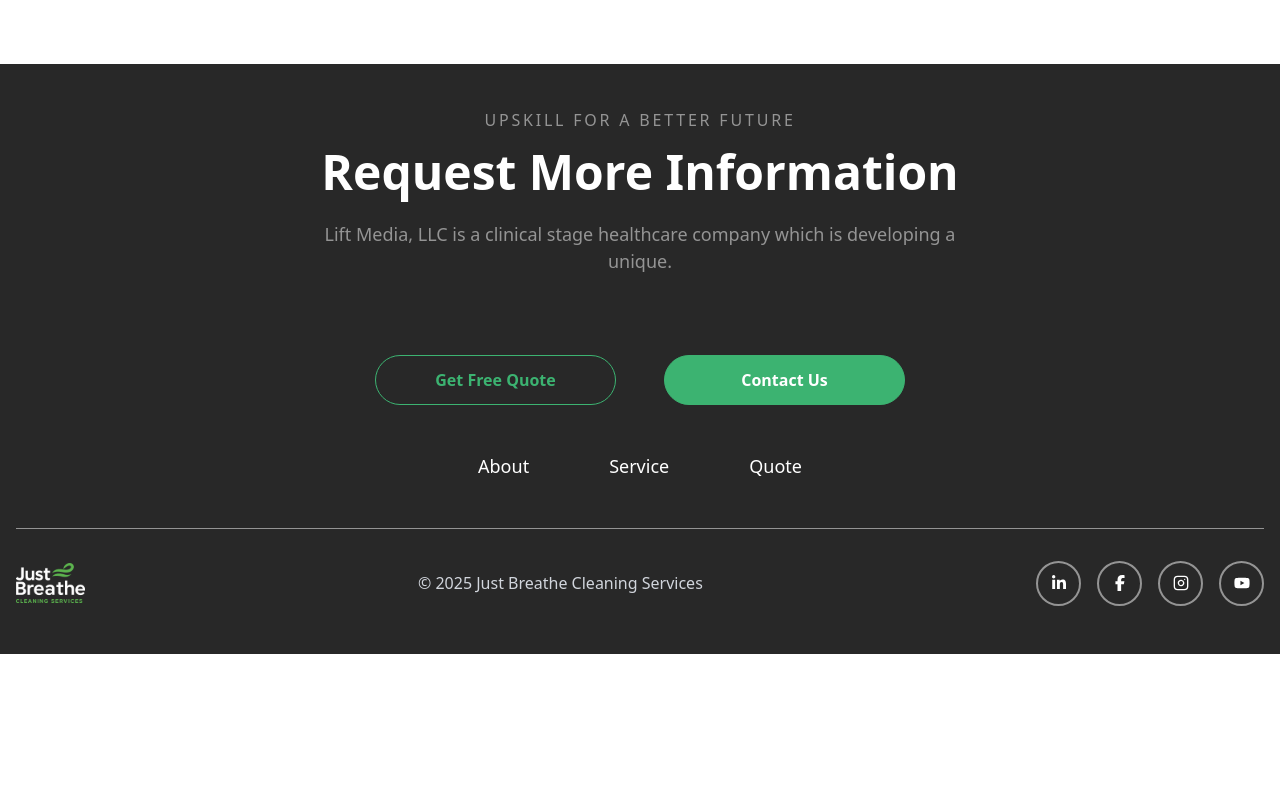
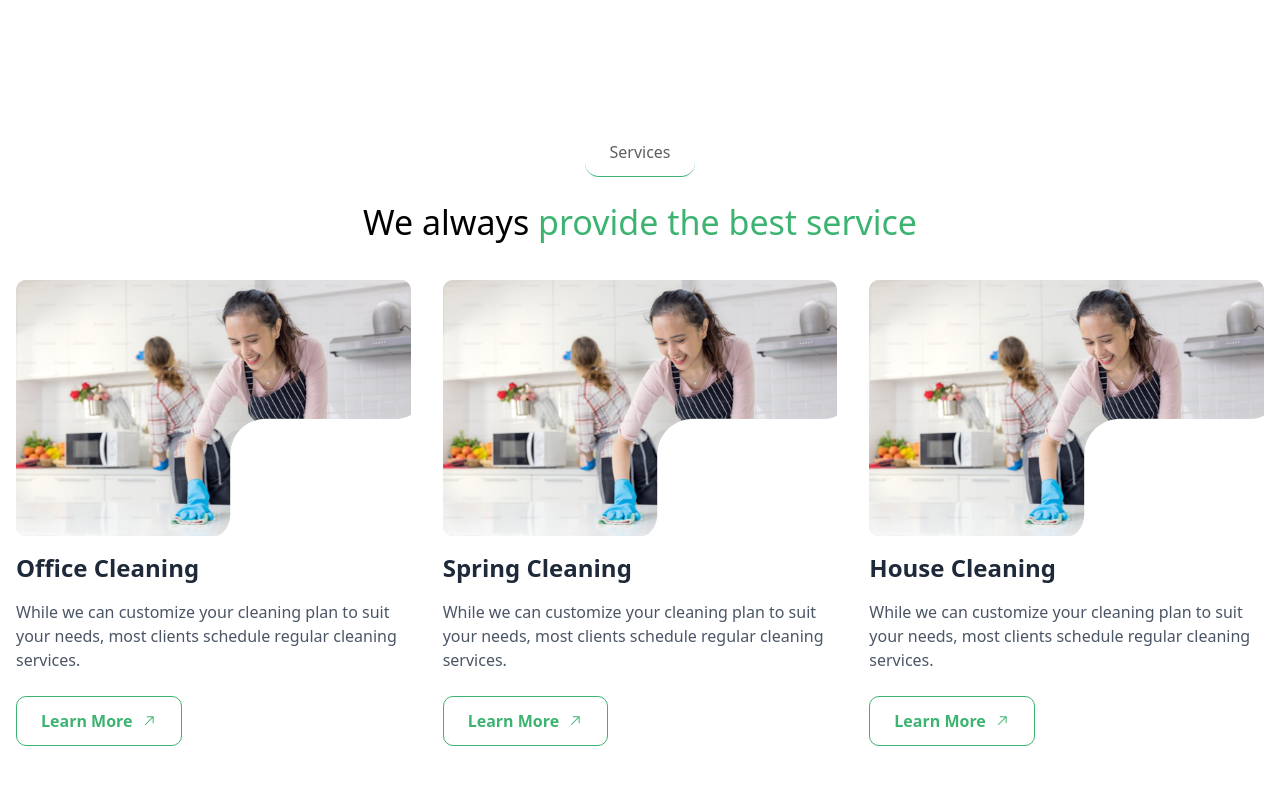
Before and after one commit to apponislam/fabiolajb-frontend, a Next.js app: page / in a window 1280 px wide. Shown: the part 2103-2900 px from the top of the page. Before the commit the page ends 2757 px from the top, so only its background shows below. Built offline with nearby package versions, Linux system fonts and the light colour scheme.

Commit message:
home services section added

```diff
--- a/app/page.tsx
+++ b/app/page.tsx
@@ -1,6 +1,7 @@
 import Footer from "@/components/root/Footer";
 import HeroSection from "@/components/root/home/HeroSection";
 import HomeAboutUs from "@/components/root/home/HomeAbout";
+import HomeServices from "@/components/root/home/HomeServices";
 import Navbar from "@/components/root/Navbar";
 
 export default function Home() {
@@ -9,6 +10,7 @@ export default function Home() {
             <Navbar></Navbar>
             <HeroSection></HeroSection>
             <HomeAboutUs></HomeAboutUs>
+            <HomeServices></HomeServices>
             <Footer></Footer>
         </>
     );
--- a/components/root/home/HomeServices.tsx
+++ b/components/root/home/HomeServices.tsx
@@ -0,0 +1,56 @@
+import Image from "next/image";
+import { GoArrowUpRight } from "react-icons/go";
+
+const HomeServices = () => {
+    const services = [
+        {
+            id: 1,
+            title: "Office Cleaning",
+            description: "While we can customize your cleaning plan to suit your needs, most clients schedule regular cleaning services.",
+            image: "/home/picture1.svg",
+        },
+        {
+            id: 2,
+            title: "Spring Cleaning",
+            description: "While we can customize your cleaning plan to suit your needs, most clients schedule regular cleaning services.",
+            image: "/home/picture1.svg",
+        },
+        {
+            id: 3,
+            title: "House Cleaning",
+            description: "While we can customize your cleaning plan to suit your needs, most clients schedule regular cleaning services.",
+            image: "/home/picture1.svg",
+        },
+    ];
+
+    return (
+        <section className="text-black py-16 px-4">
+            <div className="container mx-auto">
+                {/* Header */}
+                <div className="text-center mb-8">
+                    <button className="text-[#5E5E5E] px-6 py-3 bg-white border-b border-[#3CB371] rounded-xl mb-5">Services</button>
+                    <h2 className="text-[34px] md:text-[34px] font-medium">
+                        We always <span className="text-[#3CB371]">provide the best service</span>
+                    </h2>
+                </div>
+
+                {/* Services Grid */}
+                <div className="grid grid-cols-1 md:grid-cols-3 gap-8">
+                    {services.map((service) => (
+                        <div key={service.id} className="w-full">
+                            <Image src={service.image} alt={service.title} width={400} height={300} className="w-full h-64 object-cover rounded-lg mb-4" />
+                            <h3 className="text-2xl font-bold text-gray-800 mb-4">{service.title}</h3>
+                            <p className="text-gray-600 mb-6">{service.description}</p>
+                            <button className="flex items-center gap-2 border border-[#3CB371] text-[#3CB371] px-6 py-3 rounded-lg font-semibold hover:bg-[#3CB371] hover:text-white transition-colors">
+                                Learn More
+                                <GoArrowUpRight />
+                            </button>
+                        </div>
+                    ))}
+                </div>
+            </div>
+        </section>
+    );
+};
+
+export default HomeServices;
```
